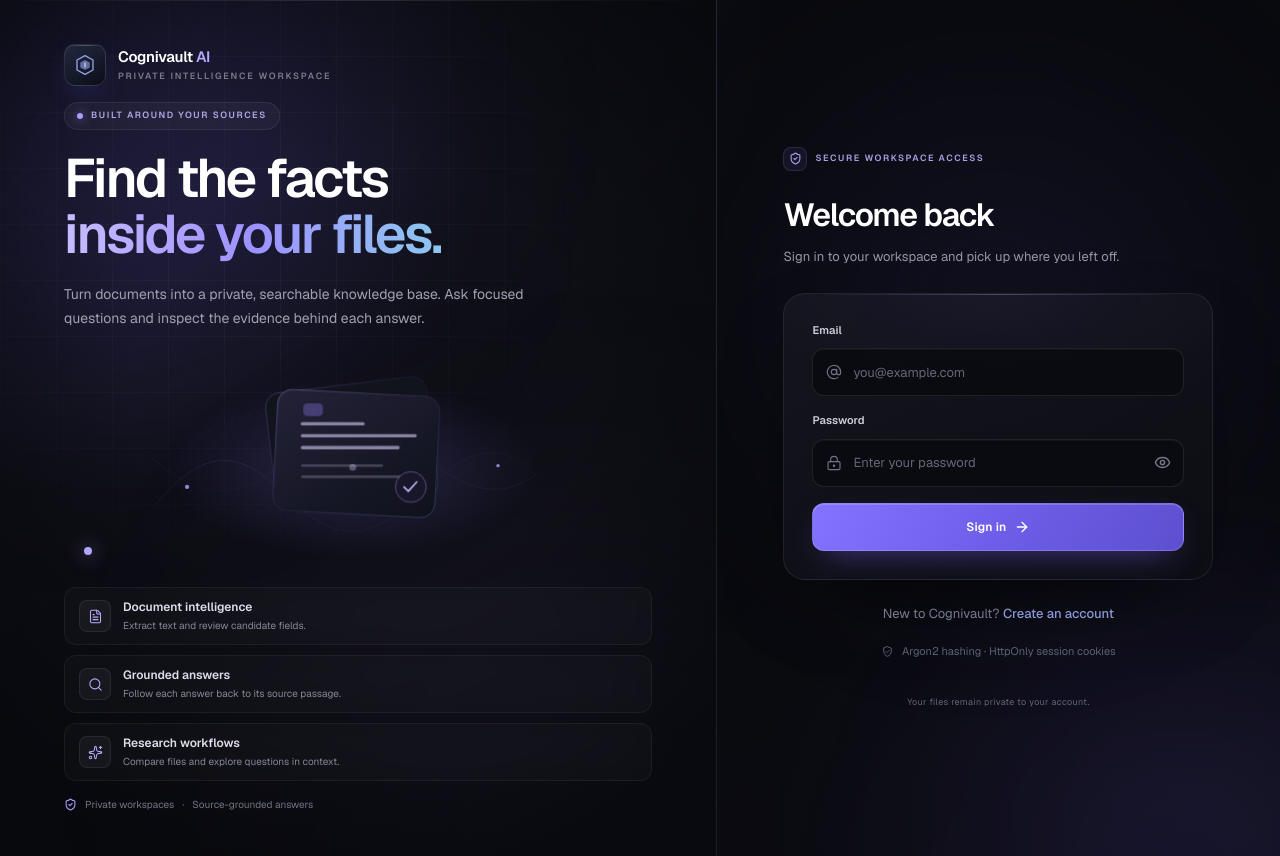
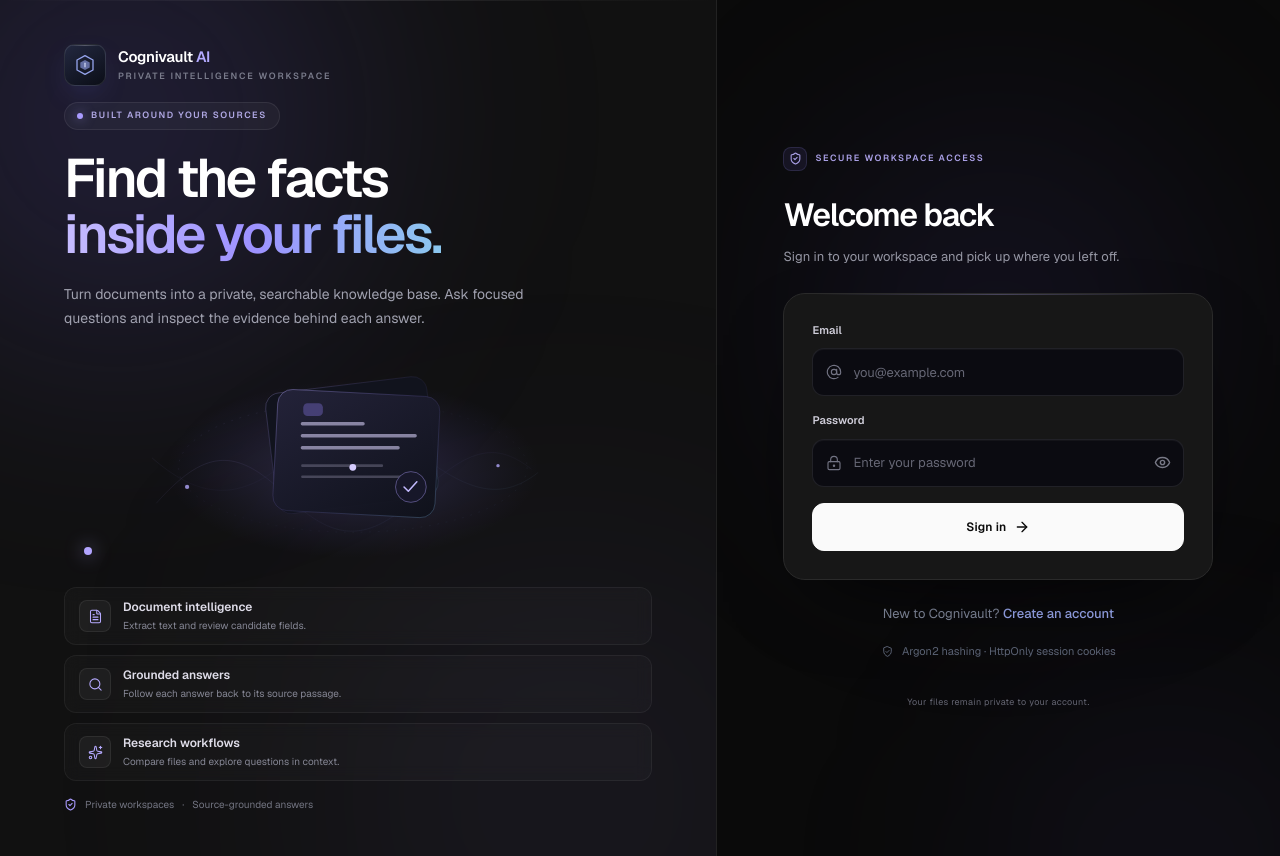
Before and after one commit to iamkapilll/cognivault, a Next.js app in the folder frontend/: page /login in a window 1280 px wide. Built offline with nearby package versions, Linux system fonts and the light colour scheme.

Commit message:
style: establish monochrome design system
Co-authored-by: Copilot <223556219+Copilot@users.noreply.github.com>

```diff
--- a/frontend/app/globals.css
+++ b/frontend/app/globals.css
@@ -2,23 +2,27 @@
 
 :root {
   color-scheme: dark;
-  --background: #090a0e;
-  --surface: #0e1016;
-  --surface-2: #141620;
-  --surface-3: #1b1d28;
-  --border: #242631;
-  --border-strong: #343643;
-  --muted: #9295a3;
-  --muted-strong: #b0b2bd;
-  --accent: #8275ff;
-  --accent-2: #a18aff;
-  --accent-strong: #6e61f6;
-  --foreground: #f1f0f6;
-  --shadow-panel: 0 18px 50px -30px rgb(0 0 0 / 72%);
+  --background: #0a0a0a;
+  --sidebar: #111111;
+  --surface: #171717;
+  --surface-2: #202020;
+  --surface-3: #242424;
+  --border: #2a2a2a;
+  --border-strong: #3a3a3a;
+  --muted: #737373;
+  --muted-strong: #a3a3a3;
+  --accent: #fafafa;
+  --accent-2: #e5e5e5;
+  --accent-strong: #e5e5e5;
+  --success: #22c55e;
+  --error: #f87171;
+  --foreground: #fafafa;
+  --shadow-panel: 0 16px 40px -28px rgb(0 0 0 / 72%);
 }
 
 @theme inline {
   --color-background: var(--background);
+  --color-sidebar: var(--sidebar);
   --color-surface: var(--surface);
   --color-surface-2: var(--surface-2);
   --color-surface-3: var(--surface-3);
@@ -28,6 +32,8 @@
   --color-muted-strong: var(--muted-strong);
   --color-accent: var(--accent);
   --color-accent-2: var(--accent-2);
+  --color-success: var(--success);
+  --color-error: var(--error);
   --color-foreground: var(--foreground);
   --font-sans: var(--font-geist-sans);
   --font-mono: var(--font-geist-mono);
@@ -42,17 +48,14 @@
 }
 
 body {
-  background:
-    radial-gradient(980px 520px at 12% -12%, rgb(105 90 232 / 10%), transparent 64%),
-    radial-gradient(800px 460px at 100% 4%, rgb(133 105 214 / 7%), transparent 62%),
-    var(--background);
+  background: var(--background);
   color: var(--foreground);
   font-family: var(--font-geist-sans), ui-sans-serif, system-ui, sans-serif;
   min-height: 100vh;
 }
 
 ::selection {
-  background: rgba(99, 102, 241, 0.35);
+  background: rgb(250 250 250 / 20%);
 }
 
 ::-webkit-scrollbar {
@@ -65,27 +68,25 @@ body {
 }
 
 ::-webkit-scrollbar-thumb {
-  background: #232a3a;
+  background: var(--border);
   border-radius: 9999px;
   border: 2px solid var(--background);
 }
 
 ::-webkit-scrollbar-thumb:hover {
-  background: #303a4f;
+  background: var(--border-strong);
 }
 
 @layer components {
   .app-topbar {
-    border-bottom: 1px solid rgb(255 255 255 / 6%);
-    background: rgb(9 10 14 / 82%);
-    backdrop-filter: blur(20px) saturate(135%);
+    border-bottom: 1px solid var(--border);
+    background: rgb(10 10 10 / 94%);
+    backdrop-filter: blur(16px);
   }
 
   .sidebar-surface {
-    border-right: 1px solid rgb(255 255 255 / 6%);
-    background:
-      radial-gradient(420px 340px at 0% 0%, rgb(101 86 194 / 7%), transparent 78%),
-      linear-gradient(180deg, #0d0e14 0%, #0b0c11 100%);
+    border-right: 1px solid var(--border);
+    background: var(--sidebar);
   }
 
   .sidebar-link {
@@ -94,76 +95,73 @@ body {
     gap: 0.75rem;
     border: 1px solid transparent;
     border-radius: 0.7rem;
-    color: #9698a4;
+    color: var(--muted);
     transition: border-color 160ms ease, background 160ms ease, color 160ms ease;
   }
 
   .sidebar-link:hover {
-    border-color: rgb(255 255 255 / 5%);
-    background: rgb(255 255 255 / 4%);
-    color: #e8e7ef;
+    border-color: var(--border);
+    background: var(--surface);
+    color: var(--foreground);
   }
 
   .sidebar-link[aria-current="page"] {
-    border-color: rgb(151 136 255 / 16%);
-    background: rgb(130 116 220 / 10%);
-    box-shadow: inset 2px 0 0 rgb(169 156 255 / 82%);
-    color: #eeeaff;
+    border-color: var(--border-strong);
+    background: var(--surface-3);
+    color: var(--foreground);
   }
 
   .sidebar-link[aria-current="page"] svg {
-    color: #b3a9ff;
+    color: var(--foreground);
   }
 
   .surface-card {
     border: 1px solid var(--border);
-    background: linear-gradient(165deg, rgb(20 22 31 / 96%), rgb(13 14 20 / 98%));
+    background: var(--surface);
     box-shadow: var(--shadow-panel);
   }
 
   .control-input {
     border: 1px solid var(--border);
-    background: rgb(10 11 16 / 78%);
+    background: var(--sidebar);
     color: var(--foreground);
     transition: border-color 160ms ease, box-shadow 160ms ease, background 160ms ease;
   }
 
   .control-input::placeholder {
-    color: #737684;
+    color: var(--muted-strong);
   }
 
   .control-input:focus-visible {
-    border-color: rgb(130 117 255 / 66%);
-    background: #0c0d13;
-    box-shadow: 0 0 0 3px rgb(130 117 255 / 13%);
+    border-color: var(--muted-strong);
+    background: var(--sidebar);
+    box-shadow: 0 0 0 3px rgb(250 250 250 / 14%);
     outline: none;
   }
 
   .button-primary {
-    border: 1px solid rgb(174 160 255 / 24%);
-    background: #7469cf;
-    box-shadow: inset 0 1px 0 rgb(255 255 255 / 12%);
-    color: white;
+    border: 1px solid var(--accent);
+    background: var(--accent);
+    color: var(--background);
     transition: transform 160ms ease, background 160ms ease, box-shadow 160ms ease;
   }
 
   .button-primary:hover:not(:disabled) {
-    background: #8277df;
-    box-shadow: inset 0 1px 0 rgb(255 255 255 / 15%);
+    background: var(--accent-strong);
     transform: translateY(-1px);
   }
 
   .button-secondary {
     border: 1px solid var(--border-strong);
-    background: linear-gradient(180deg, rgb(28 30 40 / 92%), rgb(21 23 32 / 92%));
-    color: #dcdae6;
+    background: var(--surface-2);
+    color: var(--muted-strong);
     transition: border-color 160ms ease, background 160ms ease, color 160ms ease;
   }
 
   .button-secondary:hover:not(:disabled) {
-    border-color: #4a4961;
-    background: #20212c;
-    color: white;
+    border-color: var(--border-strong);
+    background: var(--surface-3);
+    color: var(--foreground);
   }
 
   .icon-button {
@@ -177,7 +175,7 @@ body {
 
   .icon-button:hover:not(:disabled) {
     border-color: var(--border);
-    background: rgb(255 255 255 / 5%);
+    background: var(--surface-2);
     color: var(--foreground);
   }
 }
@@ -216,13 +214,18 @@ body {
 }
 
 .skeleton {
-  background: linear-gradient(90deg, #131826 25%, #1b2233 37%, #131826 63%);
+  background: linear-gradient(
+    90deg,
+    var(--surface) 25%,
+    var(--surface-3) 37%,
+    var(--surface) 63%
+  );
   background-size: 800px 100%;
   animation: shimmer 1.4s infinite linear;
 }
 
 .focus-ring:focus-visible {
-  outline: 2px solid var(--accent);
+  outline: 2px solid var(--muted-strong);
   outline-offset: 2px;
 }
 
@@ -231,7 +234,7 @@ body {
 }
 
 .prose-chat code {
-  background: #151a26;
+  background: var(--surface-2);
   padding: 0.15rem 0.35rem;
   border-radius: 0.3rem;
   font-family: var(--font-geist-mono), monospace;
@@ -239,7 +242,7 @@ body {
 }
 
 .prose-chat pre {
-  background: #0a0d14;
+  background: var(--sidebar);
   border: 1px solid var(--border);
   padding: 0.9rem;
   border-radius: 0.6rem;
@@ -262,7 +265,7 @@ body {
 }
 
 .prose-chat a {
-  color: #a5b4fc;
+  color: var(--foreground);
   text-decoration: underline;
 }
 
@@ -286,53 +289,27 @@ body {
 /* ---------- Authentication experience ---------- */
 
 .auth-canvas {
-  background:
-    radial-gradient(1100px 720px at 7% 4%, rgb(103 88 218 / 15%), transparent 62%),
-    radial-gradient(760px 560px at 94% 95%, rgb(101 86 191 / 10%), transparent 58%),
-    linear-gradient(140deg, #0a0b11 0%, #090a0e 52%, #0b0b12 100%);
+  background: var(--background);
 }
 
 .auth-brand-panel {
-  background:
-    radial-gradient(ellipse 78% 62% at 8% 12%, rgb(106 91 218 / 9%), transparent 74%),
-    linear-gradient(145deg, rgb(17 17 25 / 88%), rgb(12 13 19 / 64%));
+  background: var(--sidebar);
 }
 
 .auth-form-card {
-  border: 1px solid rgb(255 255 255 / 8%);
-  background:
-    radial-gradient(ellipse 80% 50% at 50% 0%, rgb(113 99 203 / 7%), transparent 72%),
-    linear-gradient(155deg, rgb(20 21 30 / 96%), rgb(13 14 20 / 98%));
-  backdrop-filter: blur(22px);
+  border: 1px solid var(--border);
+  background: var(--surface);
 }
 
 .auth-submit {
-  border: 1px solid rgb(196 183 255 / 28%);
-  background: linear-gradient(120deg, #8373ff 0%, #6d5de8 52%, #5d50cf 100%);
-  box-shadow:
-    0 12px 32px -14px rgb(105 88 221 / 75%),
-    inset 0 1px 0 rgb(255 255 255 / 18%);
+  border: 1px solid var(--accent);
+  background: var(--accent);
+  color: var(--background);
   transition: filter 160ms ease, box-shadow 160ms ease, transform 160ms ease;
 }
 
 .auth-submit:hover:not(:disabled) {
-  filter: brightness(1.08);
-  box-shadow:
-    0 16px 38px -14px rgb(115 98 234 / 82%),
-    inset 0 1px 0 rgb(255 255 255 / 22%);
-}
-
-.auth-grid {
-  background-image:
-    linear-gradient(to right, rgba(148, 163, 184, 0.055) 1px, transparent 1px),
-    linear-gradient(to bottom, rgba(148, 163, 184, 0.055) 1px, transparent 1px);
-  background-size: 56px 56px;
-  -webkit-mask-image: radial-gradient(ellipse 78% 72% at 30% 18%, #000 28%, transparent 78%);
-  mask-image: radial-gradient(ellipse 78% 72% at 30% 18%, #000 28%, transparent 78%);
-}
-
-.auth-vignette {
-  background: radial-gradient(ellipse 70% 60% at 50% 45%, transparent 45%, rgba(6, 7, 11, 0.75) 100%);
+  background: var(--accent-strong);
 }
 
 @keyframes auth-rise {
@@ -343,32 +320,6 @@ body {
   to {
     opacity: 1;
     transform: translateY(0);
-  }
-}
-
-@keyframes auth-orbit {
-  to {
-    transform: rotate(360deg);
-  }
-}
-
-@keyframes auth-float {
-  0%,
-  100% {
-    transform: translateY(0);
-  }
-  50% {
-    transform: translateY(-5px);
-  }
-}
-
-@keyframes auth-pulse {
-  0%,
-  100% {
-    opacity: 0.35;
-  }
-  50% {
-    opacity: 0.9;
   }
 }
 
@@ -384,24 +335,8 @@ body {
   animation-delay: 140ms;
 }
 
-.auth-orbit {
-  animation: auth-orbit 46s linear infinite;
-  transform-origin: 300px 112px;
-}
-
-.auth-float {
-  animation: auth-float 7s ease-in-out infinite;
-}
-
-.auth-pulse {
-  animation: auth-pulse 3.4s ease-in-out infinite;
-}
-
 @media (prefers-reduced-motion: reduce) {
-  .auth-rise,
-  .auth-orbit,
-  .auth-float,
-  .auth-pulse {
+  .auth-rise {
     animation: none;
   }
 }
```
